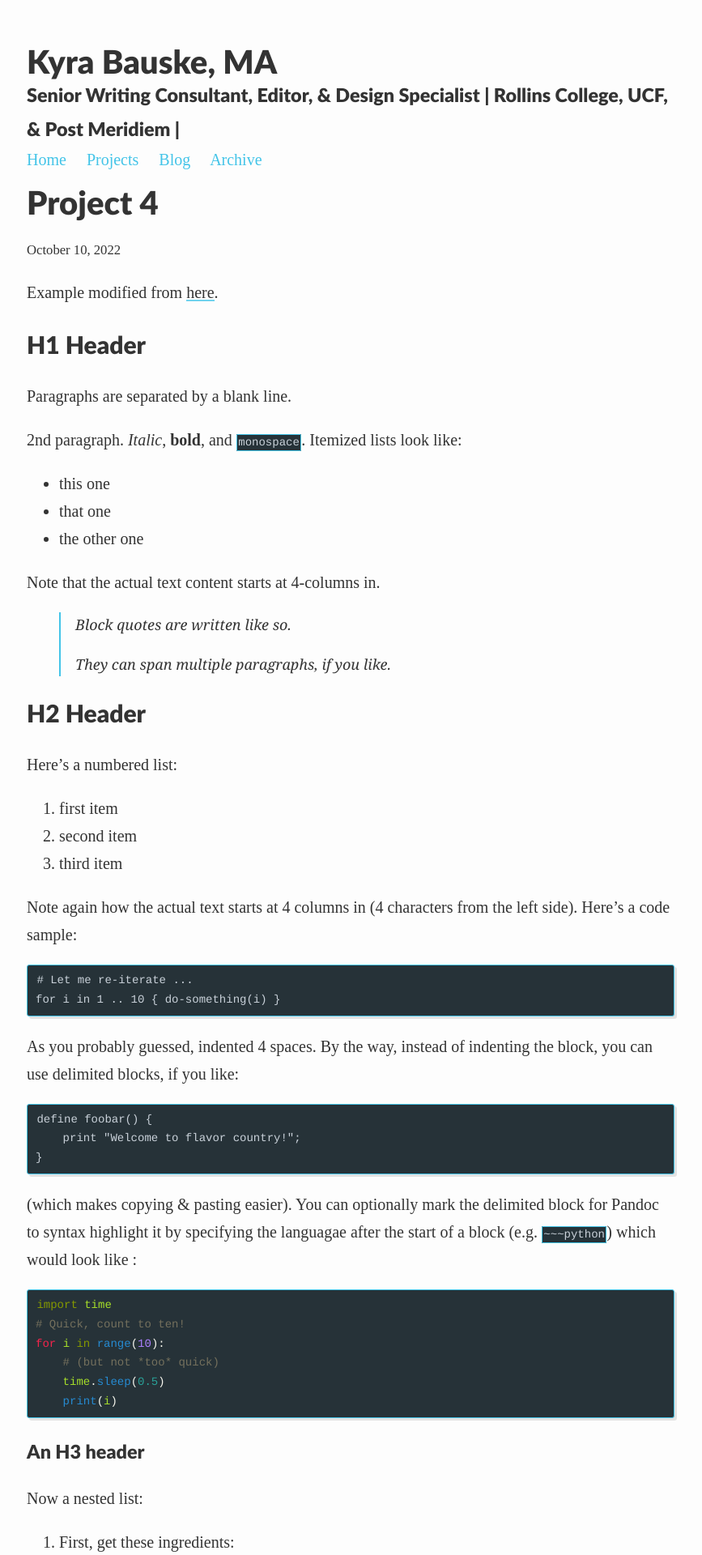
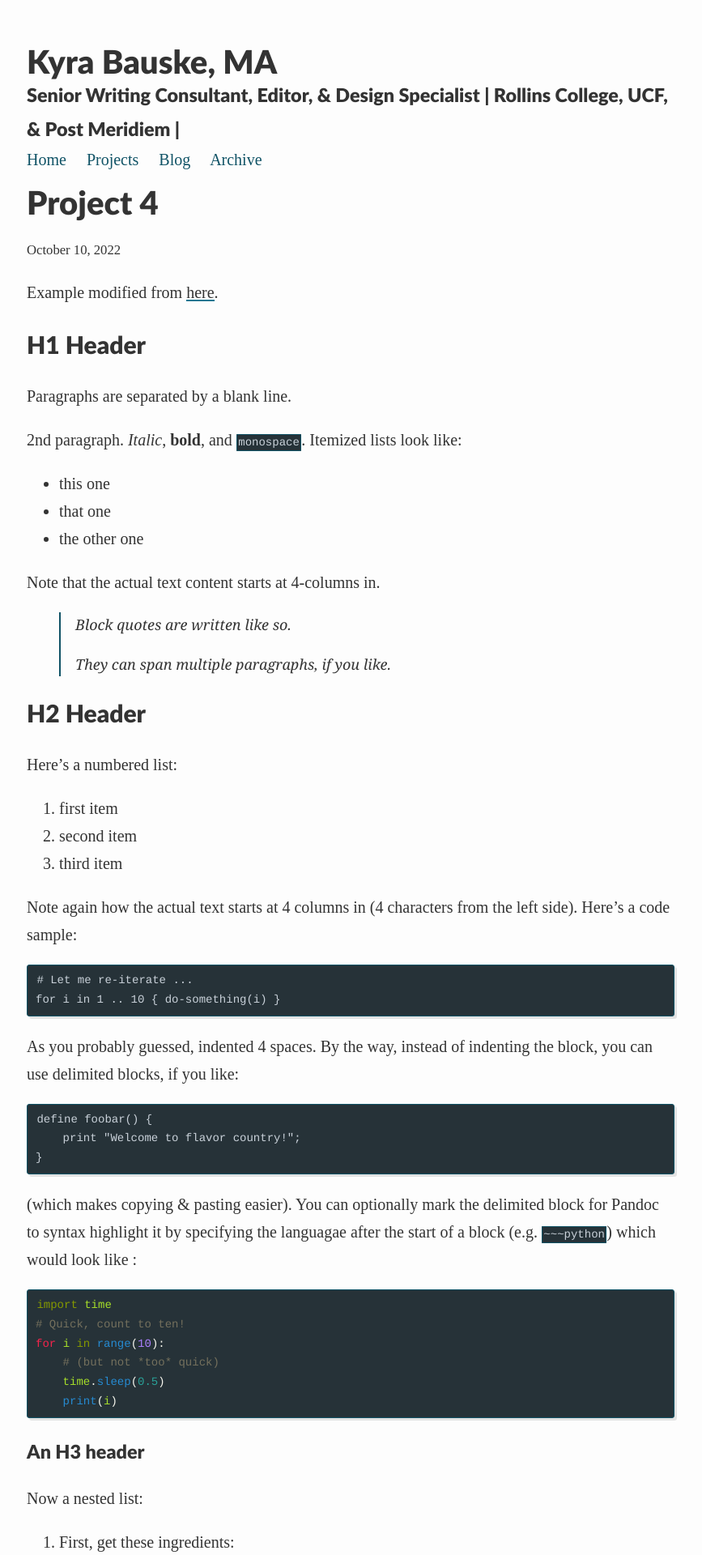
Before and after one commit to TK01079/GradPortfolioDemo, a Jekyll site: the page built from _projects/project4.md, in a window 1280 px wide. Shown: the top 1920 px of the page at 81% size, without its empty margins (207-1074 px from the left). Built offline with Jekyll 4.4.1, drawn with Linux system fonts in a browser that asks for light colours; nearby versions of some CDN libraries; formulas are drawn with MathJax 3.

Commit message:
color changes

```diff
--- a/assets/css/_sass/variables.scss
+++ b/assets/css/_sass/variables.scss
@@ -7,8 +7,8 @@
 $spacing-unit:     30px;
 $light-gray: rgb(255, 255, 255);
 $text-color:       #333;
-$background-color: #e3e1e1;
-$brand-color:      #43c4e8;
+$background-color: #bababa;
+$brand-color:      #105366;
 
 // Color scheme for light
 $body-bg: #fdfdfd;
```
